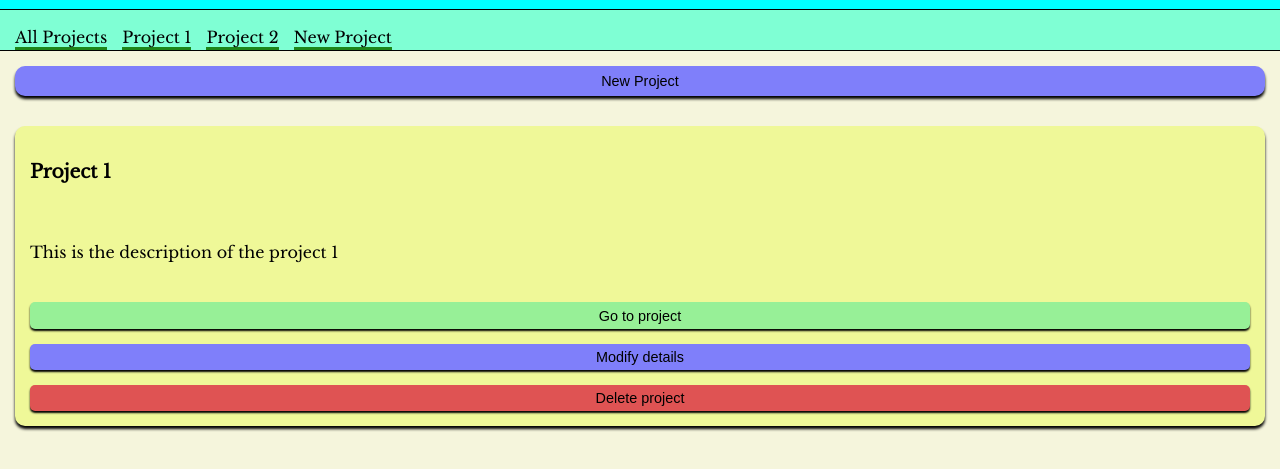
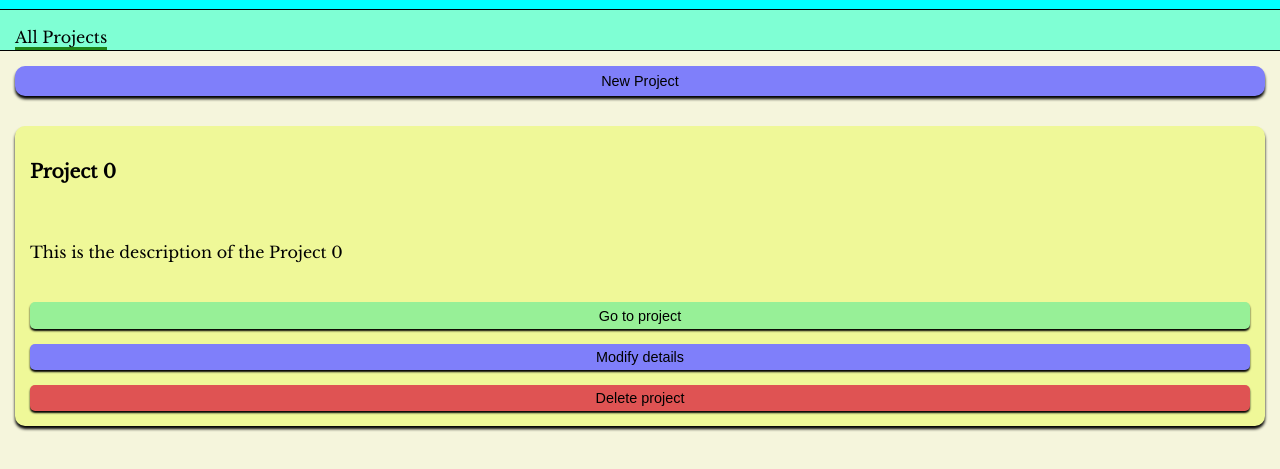
Before and after one commit to phoenixwright-creator/todoListApp, a website built with webpack: page src/template.html in a window 1280 px wide. Both pictures are taken after a click on the button "New Project". Shown: the part 71-540 px from the top of the page. Built offline with nearby package versions, Linux system fonts and the light colour scheme.

Commit message:
Added a class for initializing a project + a delete project functionality

```diff
--- a/src/createNewProject.js
+++ b/src/createNewProject.js
@@ -1,51 +1,85 @@
-let id = 1;
+let id = 0;
+const allProjects = [];
+
+class Project {
+    constructor(id){
+        this.id = id;
+        this.title = 'Project ' + id;
+        this.description = 'This is the description of the Project ' + id;
+        this.dueDate = 'March 2023';
+        this.priority = 'Low';
+    }
+}
 
 export function createNewProject(){
-    const allProjectsDiv = document.getElementById('allProjectsDiv');
-    allProjectsDiv.appendChild(createCard(id));
+    const newProject = new Project(id);
     id++;
-    const allCards = document.querySelectorAll('.card');
+    allProjects.push(newProject);
+    displayProjects();
 }
 
-export function createCard(id){
+function displayProjects(){
+    const allProjectsDiv = document.getElementById('allProjectsDiv');
+    if(allProjectsDiv){
+        while(allProjectsDiv.firstChild){
+            allProjectsDiv.removeChild(allProjectsDiv.firstChild);
+        }
+    }
+    for(let project in allProjects){
+        allProjectsDiv.appendChild(createCard(allProjects[project].id, allProjects[project].title, allProjects[project].description));
+    }
+}
 
-    const project = document.createElement('div');
-    project.id = 'project' + id;
-    project.className = 'card';
+function createCard(projectId, projectTitle, projectDescription){
+
+    const projectDiv = document.createElement('div');
+    projectDiv.id = projectId;
+    projectDiv.className = 'card';
 
     const title = document.createElement('h3');
-    title.id = 'title' + id;
-    title.innerHTML = 'Project ' + id;
-    project.appendChild(title);
+    title.innerHTML = projectTitle;
+    projectDiv.appendChild(title);
 
-    const summary = document.createElement('p');
-    summary.id = 'summary' + id;
-    summary.innerHTML = 'This is the description of the project ' + id;
-    project.appendChild(summary);
+    const description = document.createElement('p');
+    description.innerHTML = projectDescription;
+    projectDiv.appendChild(description);
 
     const buttonsDiv = document.createElement('div');
-    buttonsDiv.id = 'buttons' + id;
     buttonsDiv.className = 'buttonsDiv';
 
     const goToBtn = document.createElement('button');
-    goToBtn.id = 'goTo' + id;
-    goToBtn.className = 'cardButton goTo';
+    goToBtn.className = 'goTo';
     goToBtn.innerHTML = 'Go to project';
     buttonsDiv.appendChild(goToBtn);
 
     const modifyBtn = document.createElement('button');
-    modifyBtn.id = 'modify' + id;
-    modifyBtn.className = 'cardButton modify';
+    modifyBtn.className = 'modify';
     modifyBtn.innerHTML = 'Modify details';
     buttonsDiv.appendChild(modifyBtn);
+    modifyBtn.onclick = modifyCard;
 
     const deleteBtn = document.createElement('button');
-    deleteBtn.id = 'delete' + id;
-    deleteBtn.className = 'cardButton delete';
+    deleteBtn.id = projectId;
+    deleteBtn.className = 'delete';
     deleteBtn.innerHTML = 'Delete project';
     buttonsDiv.appendChild(deleteBtn);
+    deleteBtn.onclick = deleteCard;
 
-    project.appendChild(buttonsDiv);
+    projectDiv.appendChild(buttonsDiv);
 
-    return project;
+    return projectDiv;
 }
+
+function deleteCard(event){
+    for(let project in allProjects){
+        if(allProjects[project].id == event.target.id){
+            allProjects.splice(project, 1);
+            break;
+        }
+    }
+    displayProjects();
+}
+
+function modifyCard(event){
+
+}
--- a/src/index.js
+++ b/src/index.js
@@ -26,18 +26,6 @@ function createTemplate(){
     allProjects.id = 'allNav';
     allProjects.innerHTML = 'All Projects';
     nav.appendChild(allProjects);
-    const project1 = document.createElement('div');
-    project1.id = 'project1Nav';
-    project1.innerHTML = 'Project 1';
-    nav.appendChild(project1);
-    const project2 = document.createElement('div');
-    project2.id = 'project2Nav';
-    project2.innerHTML = 'Project 2';
-    nav.appendChild(project2);
-    const newProject = document.createElement('div');
-    newProject.id = 'newProject';
-    newProject.innerHTML = 'New Project';
-    nav.appendChild(newProject);
 
     content.appendChild(nav);
 
--- a/src/styles.css
+++ b/src/styles.css
@@ -93,7 +93,7 @@ body {
     row-gap: 15px;
 }
 
-.cardButton{
+.buttonsDiv button{
     border-radius: 5px;
     border: none;
     box-shadow: 0px 2px 2px 0px;
```
Also changed, not shown: README.md, dist/index.todoApp.js.
